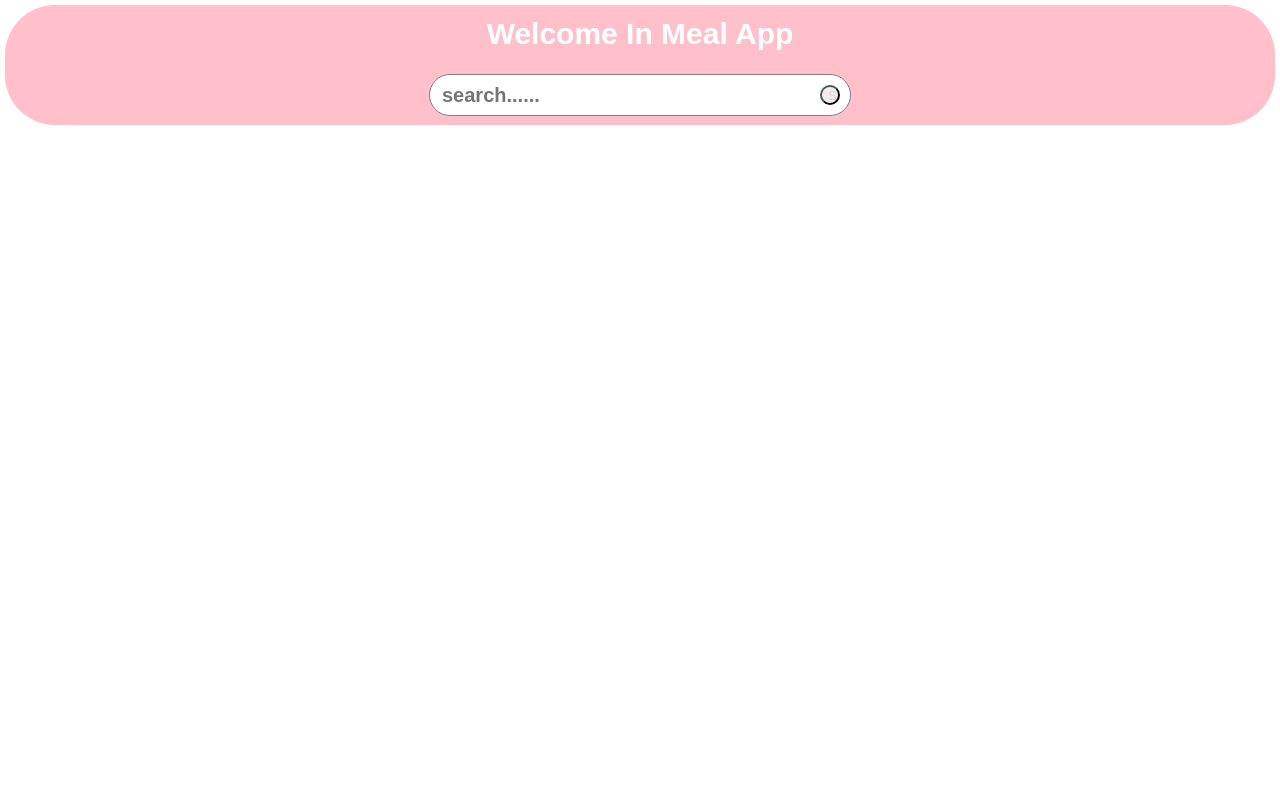
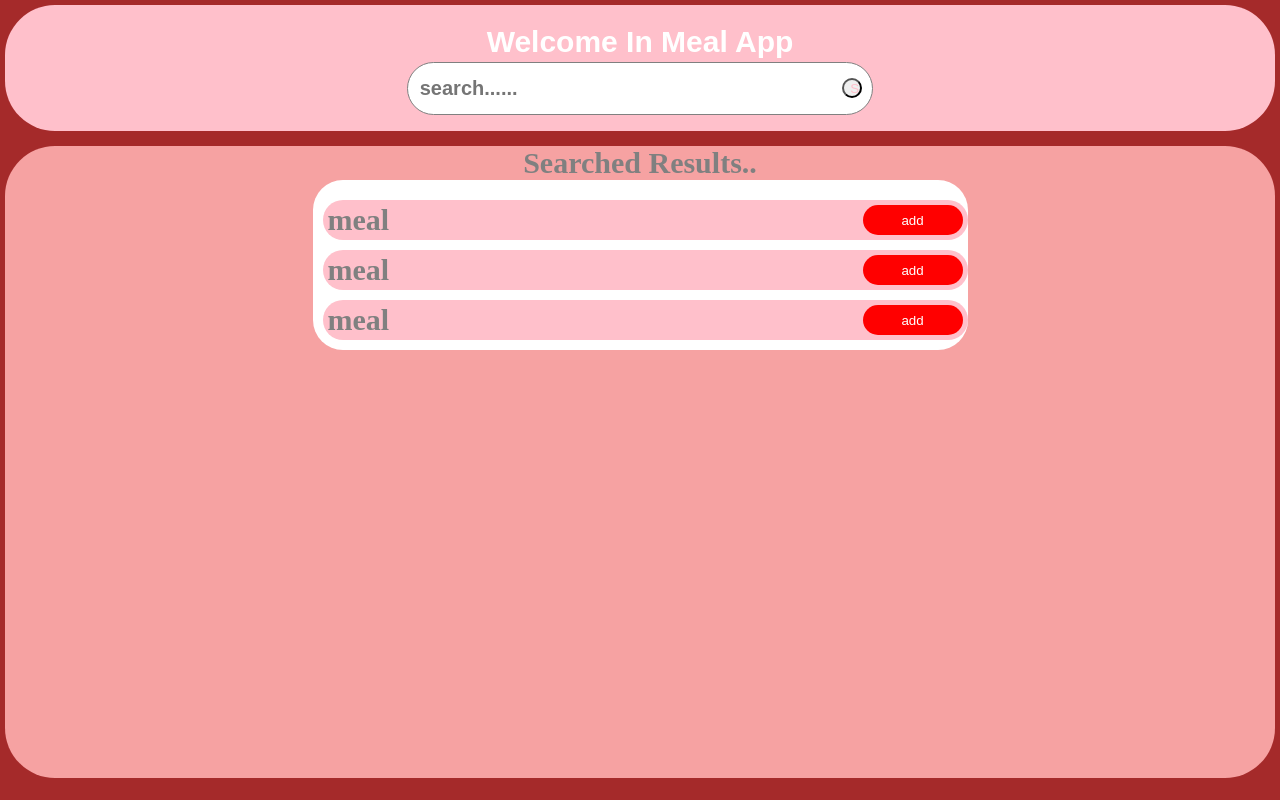
Before and after one commit to premnarayanp/meal-app, a plain HTML site: page index.html in a window 1280 px wide. Drawn offline with Linux system fonts and the light colour scheme.

Commit message:
display meal list and itc css added

```diff
--- a/index.html
+++ b/index.html
@@ -22,6 +22,25 @@
             </div>
         </header>
 
+        <div id="display">
+            <span> Searched Results..</span>
+            <ul id="suggested-meal-list">
+                <li class="results-item">
+                    <span class="meals-name">meal</span>
+                    <button class="favoreties-btn"> add</button>
+                </li>
+
+                <li class="results-item">
+                    <span class="meals-name">meal</span>
+                    <button class="favoreties-btn"> add</button>
+                </li>
+                <li class="results-item">
+                    <span class="meals-name">meal</span>
+                    <button class="favoreties-btn"> add</button>
+                </li>
+            </ul>
+        </div>
+
     </div>
 </body>
 
--- a/styles/index.css
+++ b/styles/index.css
@@ -20,10 +20,12 @@ html {
     padding: 5px;
     margin: 0;
     box-sizing: border-box;
+    /* background-color: lightcyan; */
+    background-color: brown;
 }
 
 #home-header {
-    height: 120px;
+    height: 16%;
     width: 100%;
     margin: 0;
     background-color: pink;
@@ -33,6 +35,7 @@ html {
     align-items: center;
     text-align: center;
     justify-content: center;
+    line-height: 0;
 }
 
 #heading {
@@ -48,10 +51,12 @@ html {
 }
 
 #search-bar {
-    height: 40px;
-    width: 400px;
+    /* height: 40px;
+    width: 400px; */
+    height: 40%;
+    width: 35%;
+    margin-top: 0;
     border-radius: 50px;
-    margin-top: 20px;
     border: solid 1px gray;
     padding: 0 10px;
     background-color: white;
@@ -78,3 +83,67 @@ html {
     color: pink;
     cursor: pointer;
 }
+
+#display {
+    margin-top: 15px;
+    height: 80%;
+    width: 100%;
+    border-radius: 50px;
+    background-color: rgb(246, 162, 162);
+    text-align: center;
+    box-sizing: border-box;
+    display: flex;
+    align-items: center;
+    text-align: center;
+    flex-direction: column;
+}
+
+#display span {
+    font-size: 30px;
+    font-weight: 800;
+    color: gray;
+}
+
+#display ul {
+    /* height: 80%; */
+    width: 50%;
+    list-style: none;
+    margin-top: 0;
+    margin-left: 0;
+    padding: 10px;
+    background-color: white;
+    border-radius: 30px;
+}
+
+.results-item {
+    width: 100%;
+    height: 30px;
+    margin-top: 10px;
+    display: flex;
+    align-items: center;
+    text-align: center;
+    justify-content: space-between;
+    background-color: pink;
+    border-radius: 50px;
+    padding: 5px;
+    margin-left: 0;
+    cursor: pointer;
+}
+
+.results-item span {
+    color: gray;
+    /* color: white; */
+    font-size: 20px;
+    font-weight: 700;
+}
+
+.results-item button {
+    height: 30px;
+    width: 100px;
+    background-color: red;
+    color: white;
+    outline: none;
+    border: 0;
+    border-radius: 20px;
+    cursor: pointer;
+}
```
